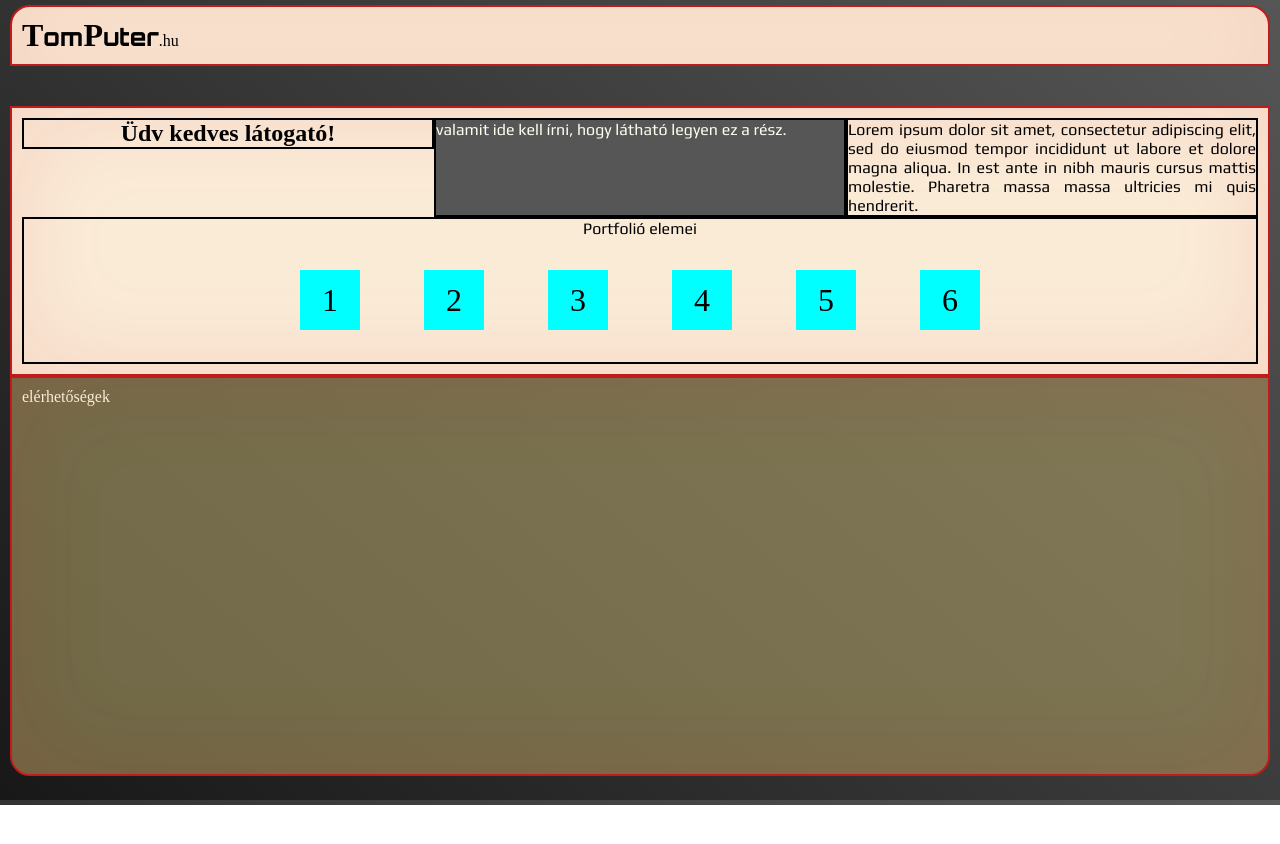
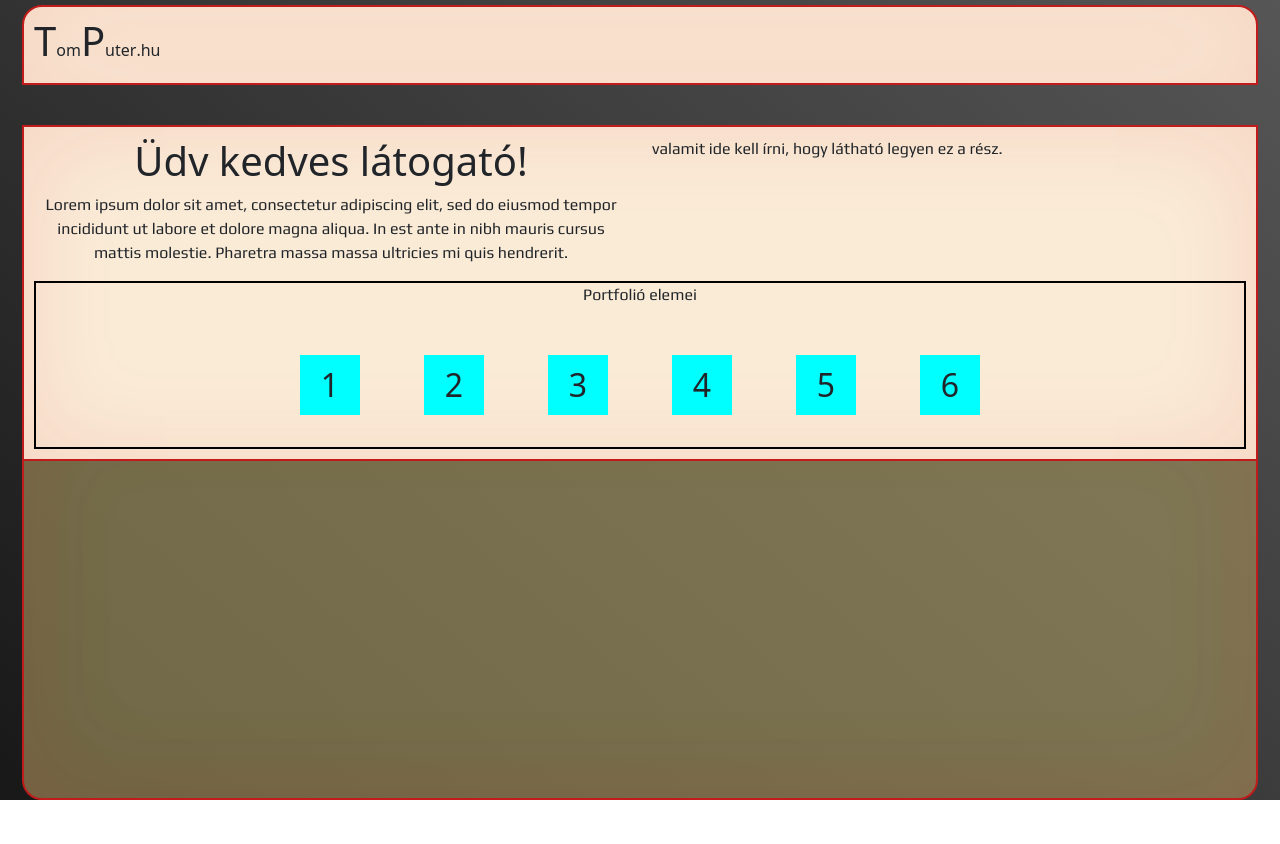
Before and after one commit to Zsolnai-Tamas/Start-page, a plain HTML site: page index.html in a window 1280 px wide. Before the commit the page ends 805 px from the top, so only its background shows below. Drawn offline with nearby package versions, Linux system fonts and the light colour scheme; a web font is replaced by a local one.

Commit message:
június 21i állapot

```diff
--- a/index.html
+++ b/index.html
@@ -8,26 +8,29 @@
     <link rel="preconnect" href="https://fonts.googleapis.com">
     <link rel="preconnect" href="https://fonts.gstatic.com" crossorigin>
     <link href="https://fonts.googleapis.com/css2?family=Orbitron:wght@400..900&family=Play:wght@400;700&family=Tac+One&display=swap" rel="stylesheet">
- <!-- CSS files-->
+<!--Bootstrap 5  -->
+    <link href="https://cdn.jsdelivr.net/npm/bootstrap@5.0.2/dist/css/bootstrap.min.css" rel="stylesheet" integrity="sha384-EVSTQN3/azprG1Anm3QDgpJLIm9Nao0Yz1ztcQTwFspd3yD65VohhpuuCOmLASjC" crossorigin="anonymous">
+<!-- CSS files-->
     <link href="style.css" rel="stylesheet">
     <link href="CSSReset24.css" rel="stylesheet">
 
 </head>
+
 <body>
+    <div class="container-fluid">
     <header>
-        <h1>T</h1><p>om</p><h1>P</h1><p>uter</p><span>.hu</span>
+        <p><h1>T</h1>om<h1>P</h1>uter</p><span>.hu</span>
     </header>
     <main>
-        <section id="upper" class="">
-            <span id="helloTitle">
+        <section class="row">
+            <span class="col-md-6 text-center">
                 <h1>Üdv kedves látogató!</h1>
+                <p>Lorem ipsum dolor sit amet, consectetur adipiscing elit, sed do eiusmod tempor incididunt ut labore et dolore magna aliqua. In est ante in nibh mauris cursus mattis molestie. Pharetra massa massa ultricies mi quis hendrerit.</p>
             </span>
-            <span id="helloPic">
+            <span class="col-sm-6">
                 <p>valamit ide kell írni, hogy látható legyen ez a rész.</p>
             </span>
-            <span id="helloText">
-                <p>Lorem ipsum dolor sit amet, consectetur adipiscing elit, sed do eiusmod tempor incididunt ut labore et dolore magna aliqua. In est ante in nibh mauris cursus mattis molestie. Pharetra massa massa ultricies mi quis hendrerit.</p>
-            </span>
+
         </section>
         <div id="lower">
             <p>Portfolió elemei</p>
@@ -47,8 +50,9 @@
     <footer>
         <p>elérhetőségek</p>
     </footer>
+    </div>
 
-
+    <script src="https://cdn.jsdelivr.net/npm/bootstrap@5.0.2/dist/js/bootstrap.bundle.min.js" integrity="sha384-MrcW6ZMFYlzcLA8Nl+NtUVF0sA7MsXsP1UyJoMp4YLEuNSfAP+JcXn/tWtIaxVXM" crossorigin="anonymous"></script>
     <script>
         document.querySelector("#popup span").addEventListener("click", removeClass);
 
--- a/style.css
+++ b/style.css
@@ -1,5 +1,5 @@
 body {
-    background: linear-gradient(220.55deg, #565656 0%, #181818 100%);
+    background: linear-gradient(220.55deg, #565656 0%, #181818 100%) no-repeat;
     margin: 5px 10px;
     perspective: 1000px;
 }
```
